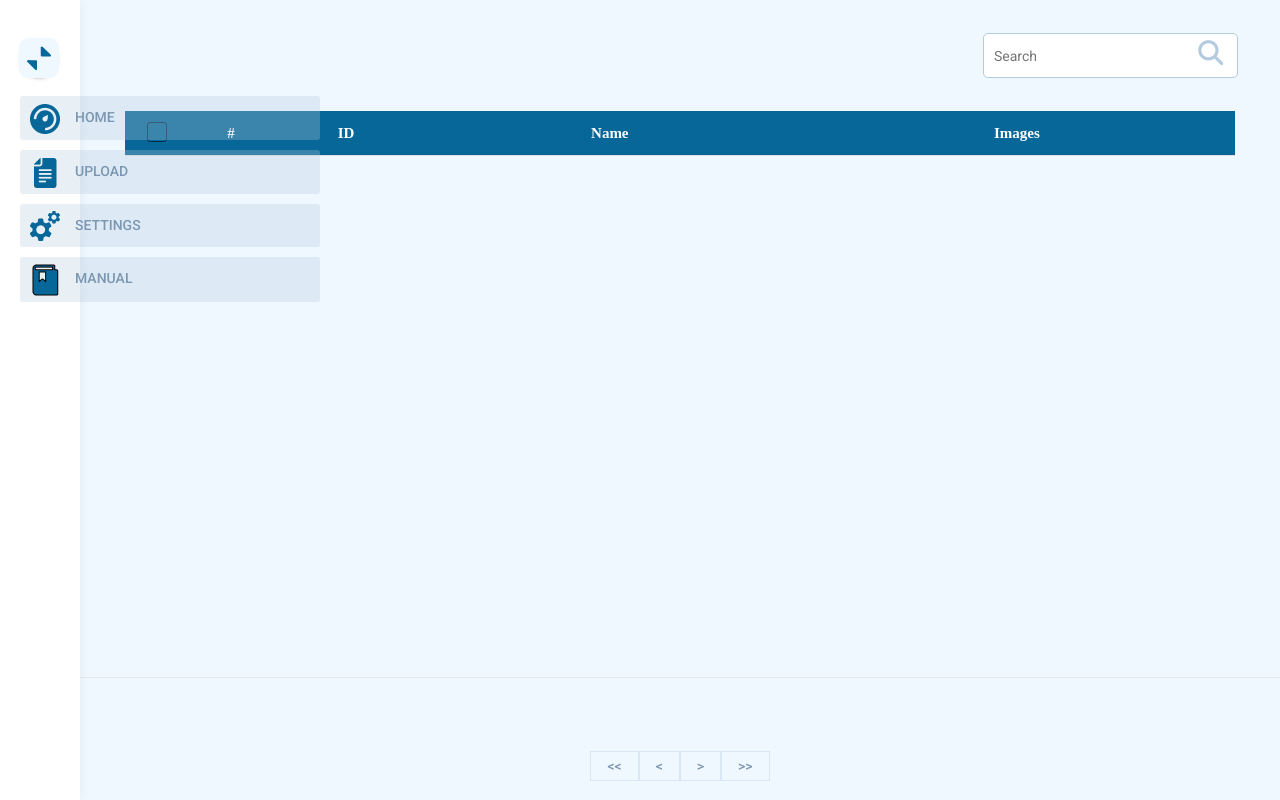
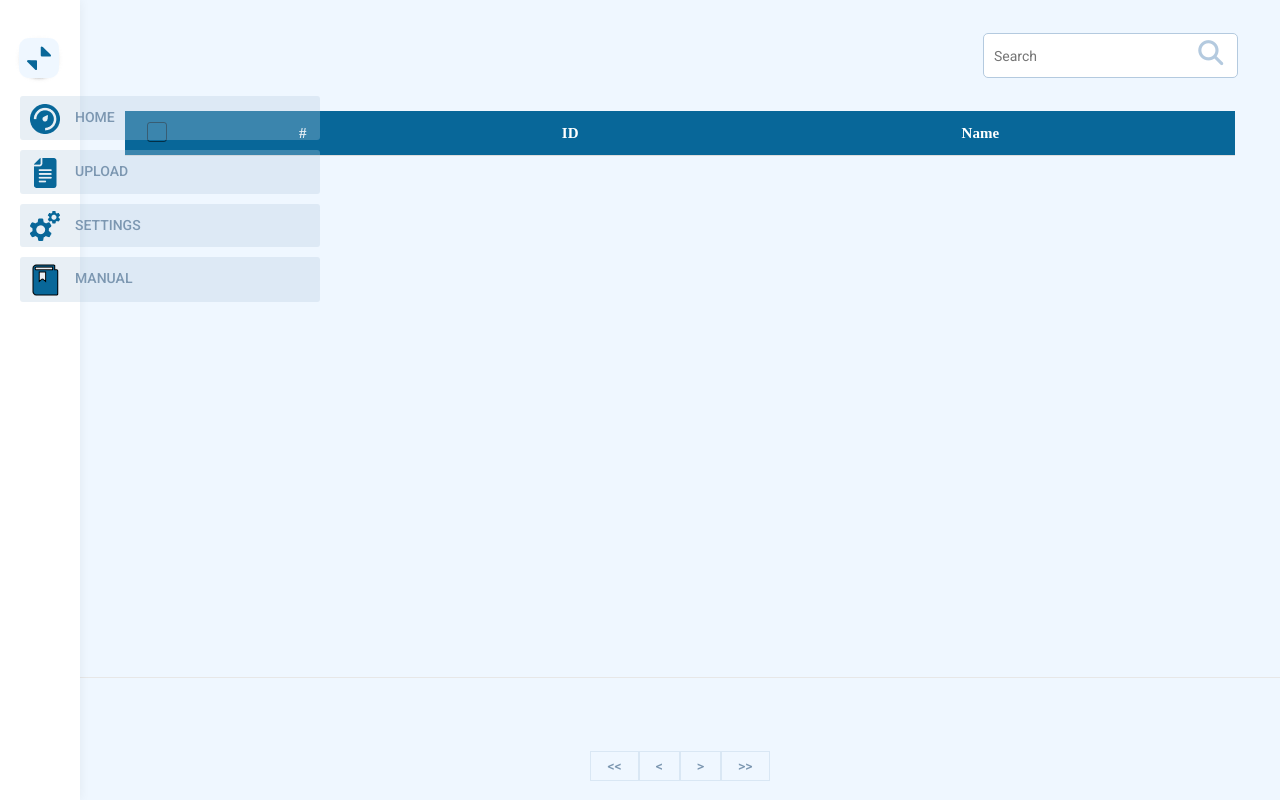
Before and after one commit to sonnh96/emed, a Flask app: page / in a window 1280 px wide. Run offline with Flask 2, Linux system fonts and the light colour scheme; data that the repository does not hold is empty; some libraries are stand-ins or nearby versions.

Commit message:
Update history.html

```diff
--- a/main/templates/history.html
+++ b/main/templates/history.html
@@ -132,10 +132,9 @@
                           </label>
                         </div>
                       </th>
-                      <th class="text-center" style="width: 80px">#</th>
-                      <th class="text-center" style="width: 150px">ID</th>
+                      <th class="text-center">#</th>
+                      <th class="text-center">ID</th>
                       <th class="text-center">Name</th>
-                      <th class="text-center">Images</th>
                     </tr>
                     </thead>
                     <tbody>
@@ -162,11 +161,6 @@
                       </td>
                       <td class="td__content" style="text-align: left;">
                         {% raw %}{{d.name}}{% endraw %}
-                      </td>
-                      <td class="td__content text-center owl-carousel">
-                        <div class="preview__img" v-for="img in d.images" style="display: inline-block">
-                          <img :src="'/static/uploaded/'+img" style="width: 100%">
-                        </div>
                       </td>
                     </tr>
                     </tbody>
@@ -200,5 +194,5 @@
     </div>
   </div>
   <script src="static/js/socket.io.js"></script>
-  <script src="static/js/history.js?v=2805"></script>
+  <script src="static/js/history.js?v=22"></script>
 {% endblock content %}
```
